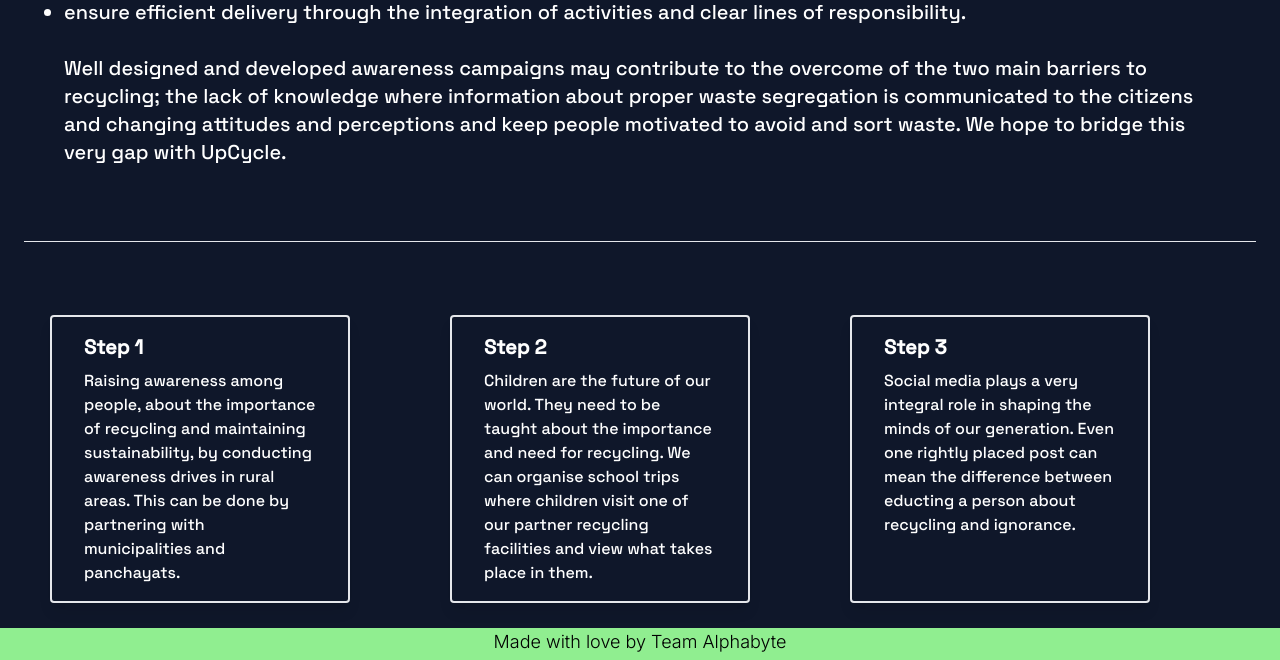
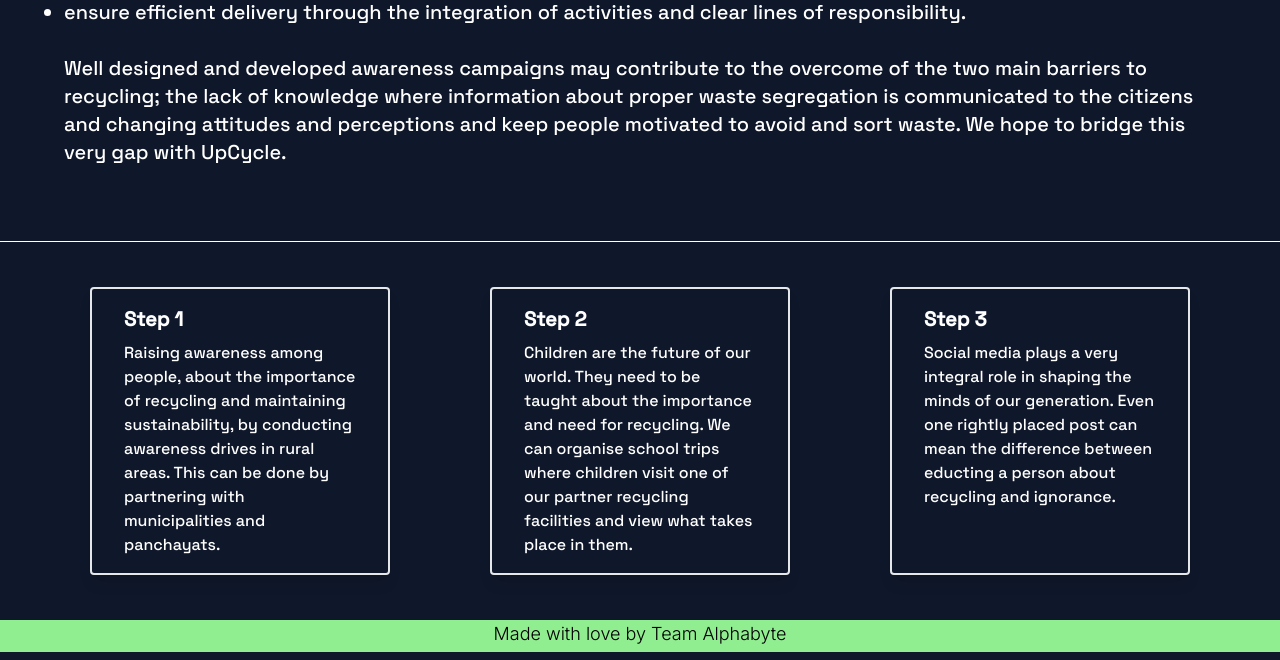
Before and after one commit to World-Konkani-Centre/SCL-2022-AlphaByte, a Django app: page /awareness/ in a window 1280 px wide. Shown: the part 978-1638 px from the top of the page. Run offline with Django 4.2, Linux system fonts and the light colour scheme; some libraries are stand-ins or nearby versions; some web fonts are replaced.

Commit message:
Awareness Page Fixes

```diff
--- a/App/templates/App/awareness.html
+++ b/App/templates/App/awareness.html
@@ -40,11 +40,11 @@
         <p class="mx-3 lg:mx-16">Well designed and developed awareness campaigns may contribute to the overcome of the two main barriers to recycling; the lack of knowledge where information about proper waste segregation is communicated to the citizens and changing attitudes and perceptions and keep people motivated to avoid and sort waste. We hope to bridge this very gap with UpCycle.</p>
       </div>
     </div>
-    <div class=" px-6 text-white"><hr><br><br></div>
-    <div class="flex flex-wrap">
-      <div class="text-white shadow-lg border-2 px-8 py-4 rounded max-w-[350px] sm:max-w-[300px] mx-[15px] sm:mx-[50px] my-[25px]"><div class="font-bold text-xl mb-2 text-white">Step 1 </div>Raising awareness among people, about the importance of recycling and maintaining sustainability, by conducting awareness drives in rural areas. This can be done by partnering with municipalities and panchayats.</div>
-      <div class="text-white shadow-lg border-2 px-8 py-4 rounded max-w-[350px] sm:max-w-[300px] mx-[15px] sm:mx-[50px] my-[25px]"><div class="font-bold text-xl mb-2 text-white">Step 2</div>Children are the future of our world. They need to be taught about the importance and need for recycling. We can organise school trips where children visit one of our partner recycling facilities and view what takes place in them.</div>
-      <div class="text-white shadow-lg border-2 px-8 py-4 rounded max-w-[350px] sm:max-w-[300px] mx-[15px] sm:mx-[50px] my-[25px]"><div class="font-bold text-xl mb-2 text-white">Step 3</div>Social media plays a very integral role in shaping the minds of our generation. Even one rightly placed post can mean the difference between educting a person about recycling and ignorance.</div>
+    <hr class="border-white"/>
+    <div class="flex flex-wrap place-content-center items-center py-5">
+      <div class="text-white shadow-lg border-2 px-8 py-4 rounded max-w-[350px] sm:max-w-[300px] mx-[15px] sm:mx-[50px] my-[25px] h-72"><div class="font-bold text-xl mb-2 text-white">Step 1 </div>Raising awareness among people, about the importance of recycling and maintaining sustainability, by conducting awareness drives in rural areas. This can be done by partnering with municipalities and panchayats.</div>
+      <div class="text-white shadow-lg border-2 px-8 py-4 rounded max-w-[350px] sm:max-w-[300px] mx-[15px] sm:mx-[50px] my-[25px] h-72"><div class="font-bold text-xl mb-2 text-white">Step 2</div>Children are the future of our world. They need to be taught about the importance and need for recycling. We can organise school trips where children visit one of our partner recycling facilities and view what takes place in them.</div>
+      <div class="text-white shadow-lg border-2 px-8 py-4 rounded max-w-[350px] sm:max-w-[300px] mx-[15px] sm:mx-[50px] my-[25px] h-72"><div class="font-bold text-xl mb-2 text-white">Step 3</div>Social media plays a very integral role in shaping the minds of our generation. Even one rightly placed post can mean the difference between educting a person about recycling and ignorance.</div>
     </div>
   </div>
     {% endblock %}
```
